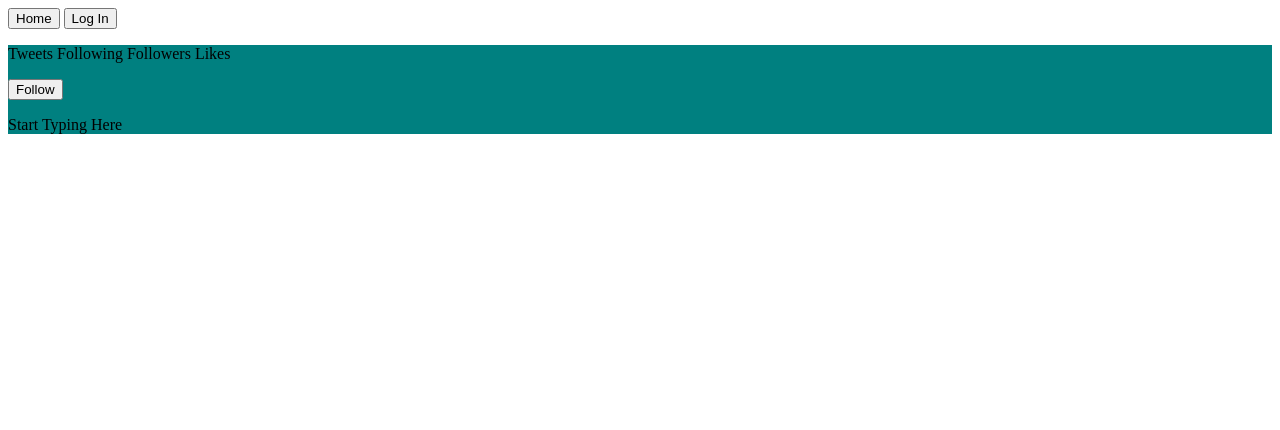
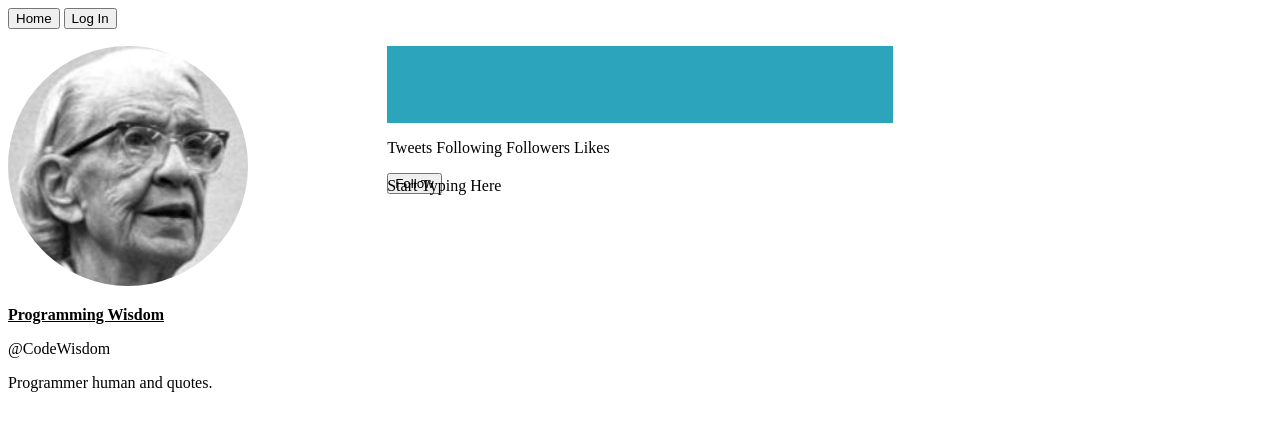
Before and after one commit to mTucker-18/grace-hopper-alt-hw1, a plain HTML site: page index.html in a window 1280 px wide. Drawn offline with Linux system fonts and the light colour scheme.

Commit message:
made changes, added pic

```diff
--- a/css/site.css
+++ b/css/site.css
@@ -1,7 +1,7 @@
 .MainContent {
   display: grid;
-  grid-template-columns: 30% 40% 30%;
-  grid-template-rows: 10% 25% 10% 55%;
+  grid-template-columns: 30% auto 30%;
+  grid-template-rows: 10% 20% 10% auto;
 }
 
 .NavBar {
@@ -11,13 +11,25 @@
 }
 
 .ColorHeader {
-  grid-column: span 3;
-  grid-row: 2;
-  background-color: teal;
+  display: grid;
+  /* grid-column: span 3;
+  grid-row: 2; */
+  background-color: #2ca5bc;
+  border-color: black 2px;
 }
 
+.SideBar {
+  grid-column: 1;
+  grid-row: span 4;
+  align-content: flex-start;
+}
+
+.GracePic {
+  border-radius: 50%;
+  border: 5px;
+}
 .TweetBar {
-  grid-column: span 3;
+  grid-column: 2;
   grid-row: 3;
   justify-content: flex-end;
 }
@@ -27,9 +39,3 @@
   grid-row: 4;
   box-shadow: 5px;
 }
-
-.SideBar {
-  grid-column: 1;
-  grid-row: span 4;
-  align-content: flex-start;
-}
--- a/index.html
+++ b/index.html
@@ -7,22 +7,33 @@
 	</head>
 	<body>
     <div class="MainContent">
+
+      <div class="SideBar">
+        <img class="GracePic" src="img/grace_hopper.jpg" />
+        <p><strong><u>Programming Wisdom</u></strong></p>
+        <p class="">@CodeWisdom</p>
+        <p>Programmer human and quotes.</p>
+      </div>
+
       <div class="NavBar">
         <button>Home</button>
         <button>Log In</button>
+      </div>
 
       <div class="ColorHeader">
+        <div></div>
+        <div></div>
+      </div>
 
       <div class="TweetBar">
         <p>Tweets Following Followers Likes</p>
         <button>Follow</button>
+      </div>
 
       <div class="Tweets">
 		      <p>Start Typing Here</p>
       </div>
-          </div>
-        </div>
-      </div>
+
     </div>
 	</body>
 </html>
```
Also changed, not shown: img/grace_hopper.jpg (added). Lines whose indentation alone changed are shown as unchanged.
